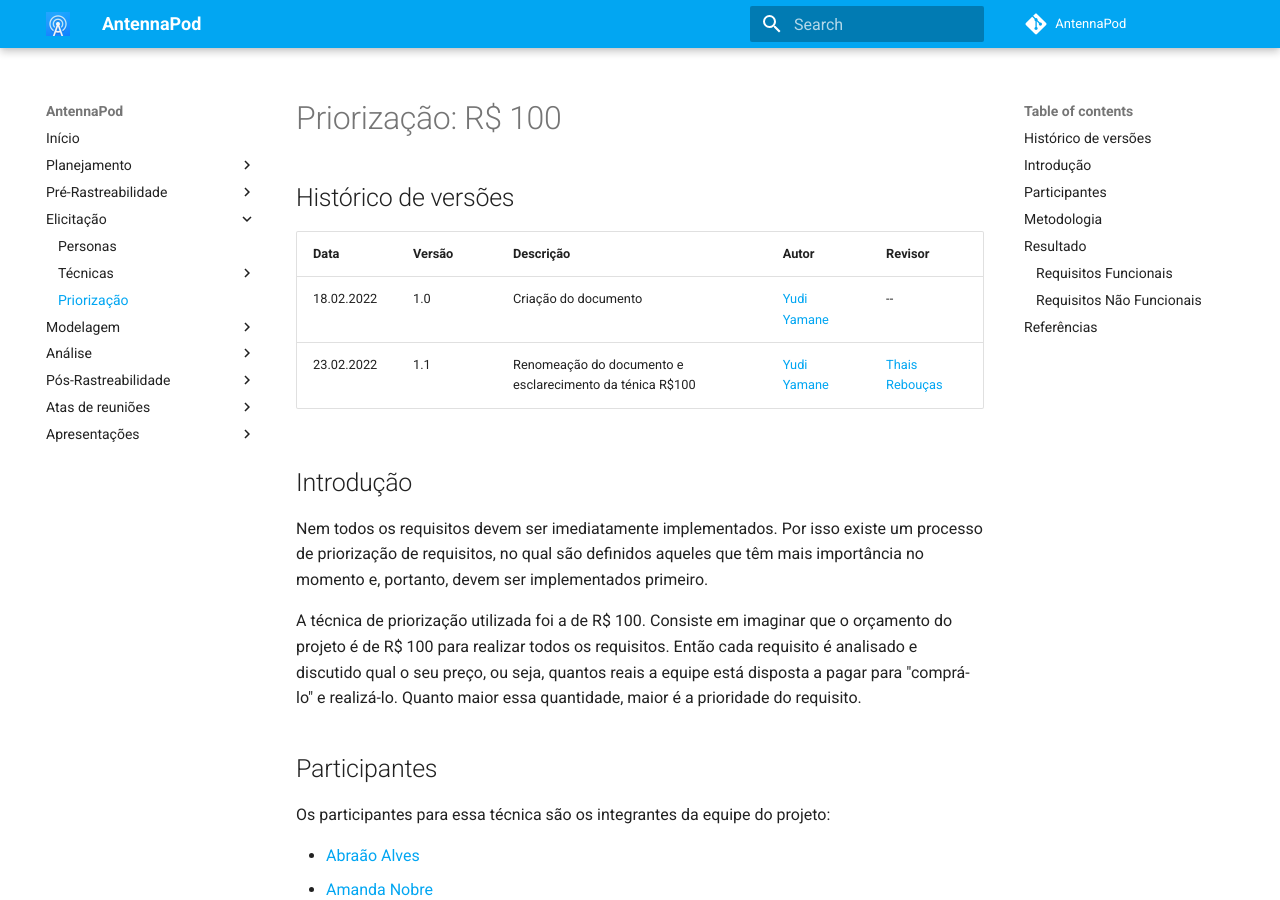
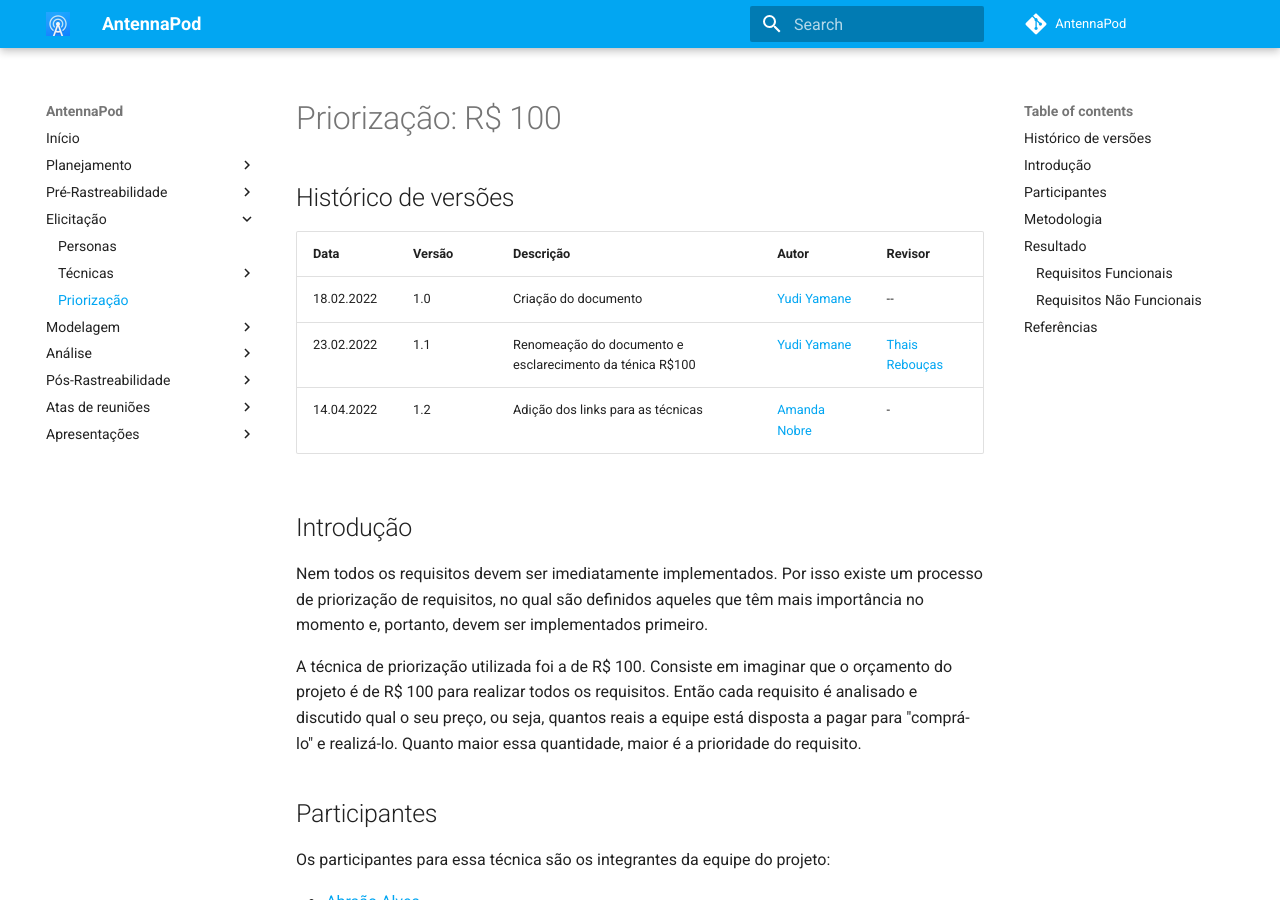
Before and after one commit to Requisitos-de-Software/2021.2-AntennaPod, an MkDocs documentation site: the page built from docs/elicitacao/100reais.md, in a window 1280 px wide and 900 px high. Built offline with MkDocs 1.6.1 and Material for MkDocs 9.7.7, drawn with Linux system fonts in a browser that asks for light colours; comment, search, counter and statistics services are not loaded; some of the changed lines change nothing that is shown.

Commit message:
:repeat:(#98): correcao na priorizacao

```diff
--- a/docs/elicitacao/100reais.md
+++ b/docs/elicitacao/100reais.md
@@ -1,10 +1,11 @@
 # Priorização: R$ 100
 
 ## Histórico de versões
-| Data       | Versão | Descrição                                                | Autor                                       | Revisor            |
-| ---------- | ------ | -------------------------------------------------------- | ------------------------------------------- | ------------------ |
-| 18.02.2022 | 1.0    | Criação do documento                                     | [Yudi Yamane](https://github.com/yudi-azvd) |          --          |
-| 23.02.2022 | 1.1    | Renomeação do documento e esclarecimento da ténica R$100 | [Yudi Yamane](https://github.com/yudi-azvd) | [Thais Rebouças](https://github.com/Thais-ra) |
+| Data       | Versão | Descrição                                                | Autor                                        | Revisor                                       |
+| ---------- | ------ | -------------------------------------------------------- | -------------------------------------------- | --------------------------------------------- |
+| 18.02.2022 | 1.0    | Criação do documento                                     | [Yudi Yamane](https://github.com/yudi-azvd)  | --                                            |
+| 23.02.2022 | 1.1    | Renomeação do documento e esclarecimento da ténica R$100 | [Yudi Yamane](https://github.com/yudi-azvd)  | [Thais Rebouças](https://github.com/Thais-ra) |
+| 14.04.2022 | 1.2    | Adição dos links para as técnicas                        | [Amanda Nobre](https://github.com/AmandaNbr) | -                                             |
 
 ## Introdução
 
@@ -49,65 +50,65 @@
 O resultado da elicitação e priorização pode ser visto na tabela abaixo ordenado
 em ordem descrescente pelo preço do requisito:
 
-| ID   | Descrição                                                                                    | Técnica              | R$   |
-| ---- | -------------------------------------------------------------------------------------------- | -------------------- | ---- |
-| RF37 | O usuário deve ser capaz de reproduzir e pausar episódios de podcasts                        | Brainstorm           | 6,00 |
-| RF26 | O usuário deve ser capaz de assinar um podcast                                               | Brainstorm           | 4,00 |
-| RF61 | O usuário deve ser capaz de, ao reproduzir, avançar um ep e voltar um ep                     | Introspecção         | 4,00 |
-| RF01 | O usuário deve conseguir ouvir um episódio sem precisar se inscrever em seu podcast          | Observação           | 3,00 |
-| RF02 | O usuário deve conseguir baixar um podcast sem precisar se inscrever no mesmo                | Observação           | 3,00 |
-| RF10 | O usuário deve conseguir visualizar suas assinaturas                                         | Análise de Protocolo | 3,00 |
-| RF11 | O usuário deve conseguir visualizar seus downloads                                           | Análise de Protocolo | 3,00 |
-| RF12 | O usuário deve conseguir fazer downloads dos episódios que deseja                            | Análise de Protocolo | 3,00 |
-| RF13 | O usuário deve conseguir visualizar os episódios dos podcasts                                | Análise de Protocolo | 3,00 |
-| RF23 | O usuário deve ser capaz de pesquisar um episódio pelo criador do podcast                    | Brainstorm           | 3,00 |
-| RF24 | O usuário deve ser capaz de pesquisar um podcast pelo título                                 | Brainstorm           | 3,00 |
-| RF29 | O usuário deve ser capaz de visualizar todos os episódios dos podcasts assinados             | Brainstorm           | 3,00 |
-| RF57 | O usuário deve ser capaz de alterar o tema (visual) do aplicativo                            | Introspecção         | 3,00 |
-| RF60 | O usuário deve ser capaz de navegar no app através da barra lateral                          | Introspecção         | 3,00 |
-| RF62 | O usuário deve ser capaz de, ao reproduzir, avançar 10 s e voltar 10 s em um ep              | Introspecção         | 3,00 |
-| RF27 | O usuário deve ser capaz de desassinar um podcast                                            | Brainstorm           | 2,50 |
-| RF03 | O usuário deve conseguir acessar de forma direta e fácil de acessar a página principal       | Observação           | 2,00 |
-| RF16 | O usuário deve conseguir visualizar informações sobre o podcast                              | Análise de Protocolo | 2,00 |
-| RF22 | O usuário deve conseguir visualizar o histórico de reprodução                                | Análise de Protocolo | 2,00 |
-| RF25 | O usuário deve ser capaz de pesquisar um podcast por categoria                               | Brainstorm           | 2,00 |
-| RF28 | O usuário deve ser capaz de receber notificação de novos episódios de podcasts assinados     | Brainstorm           | 2,00 |
-| RF30 | O usuário deve ser capaz de ordenar episódios de podcasts assinados por titulo               | Brainstorm           | 2,00 |
-| RF33 | O usuário deve ser capaz de visualizar todos os novos episódios dos podcasts assinados       | Brainstorm           | 2,00 |
-| RF38 | O usuário deve ser capaz de adicionar um episódio a fila de reprodução                       | Brainstorm           | 2,00 |
-| RF43 | O usuário deve ser capaz de remover um episódio de podcast dos baixados                      | Brainstorm           | 2,00 |
-| RF20 | O usuário deve ser capaz de compartilhar um episodio (Whatsapp, Facebook, Instagram, etc)    | Análise de Protocolo | 1,50 |
-| RF47 | O usuário deve ser capaz de mudar velocidade de reprodução de um episódio                    | Brainstorm           | 1,50 |
-| RF52 | O usuário deve ser capaz de visualizar podcasts recomendados de acordo com o gosto           | Brainstorm           | 1,50 |
-| RF53 | O usuário deve ser capaz de visualizar sugestões dos podcasts mais escutados                 | Brainstorm           | 1,50 |
-| RF58 | O usuário deve ser capaz de visualizar estatísticas de horas de reprodução                   | Introspecção         | 1,50 |
-| RF06 | O usuário deve conseguir pesquisar pelos episódios de cada podcast                           | Análise de Protocolo | 1,00 |
-| RF14 | O usuário deve conseguir importar uma lista de podcast                                       | Análise de Protocolo | 1,00 |
-| RF21 | O usuário deve conseguir alterar a ordem da fila de reprodução                               | Análise de Protocolo | 1,00 |
-| RF31 | O usuário deve ser capaz de ordenar episódios de podcasts assinados por duração              | Brainstorm           | 1,00 |
-| RF32 | O usuário deve ser capaz de ordenar episódios de podcasts assinados por data                 | Brainstorm           | 1,00 |
-| RF34 | O usuário deve ser capaz de retirar a flag de "novo" de um episodio                          | Brainstorm           | 1,00 |
-| RF36 | O usuário deve ser capaz de ser redirecionado para o website do podcast assinado por um link | Brainstorm           | 1,00 |
-| RF39 | O usuário deve ser capaz de remover um episódio da fila de reprodução                        | Brainstorm           | 1,00 |
-| RF48 | O usuário deve ser capaz de favoritar episódios                                              | Brainstorm           | 1,00 |
-| RF50 | O usuário deve ser capaz de visualizar episodios favoritados                                 | Brainstorm           | 1,00 |
-| RF59 | O usuário deve ser capaz de visualizar estatísticas do tamanho dos downloads                 | Introspecção         | 1,00 |
-| RF63 | O usuário deve ser capaz de realizar um backup de dados                                      | Introspecção         | 1,00 |
-| RF07 | O usuário deve conseguir pesquisar podcasts disponíveis no iTunes                            | Análise de Protocolo | 0,50 |
-| RF18 | O usuário deve conseguir renomear o podcast assinado                                         | Análise de Protocolo | 0,50 |
-| RF45 | O usuário deve ser capaz de visualizar logs dos downloads                                    | Brainstorm           | 0,50 |
-| RF49 | O usuário deve ser capaz de desfavoritar episódios                                           | Brainstorm           | 0,50 |
-| RF51 | O usuário deve ser capaz de criar playlist de episódios                                      | Brainstorm           | 0,50 |
-| RF54 | O usuário deve ser capaz de visualizar podcasts por país                                     | Brainstorm           | 0,50 |
-| RF56 | O usuário deve ser capaz de sincronizar o aplicativo com a conta do gpodder.net              | Introspecção         | 0,50 |
+| ID   | Descrição                                                                                    | Técnica                                                                                                         | R$   |
+| ---- | -------------------------------------------------------------------------------------------- | --------------------------------------------------------------------------------------------------------------- | ---- |
+| RF37 | O usuário deve ser capaz de reproduzir e pausar episódios de podcasts                        | [Brainstorm](https://requisitos-de-software.github.io/2021.2-AntennaPod/elicitacao/brainstorm/)                 | 6,00 |
+| RF26 | O usuário deve ser capaz de assinar um podcast                                               | [Brainstorm](https://requisitos-de-software.github.io/2021.2-AntennaPod/elicitacao/brainstorm/)                 | 4,00 |
+| RF61 | O usuário deve ser capaz de, ao reproduzir, avançar um ep e voltar um ep                     | [Introspecção](https://requisitos-de-software.github.io/2021.2-AntennaPod/elicitacao/introspeccao/)             | 4,00 |
+| RF01 | O usuário deve conseguir ouvir um episódio sem precisar se inscrever em seu podcast          | [Observação](https://requisitos-de-software.github.io/2021.2-AntennaPod/elicitacao/observacao/)                 | 3,00 |
+| RF02 | O usuário deve conseguir baixar um podcast sem precisar se inscrever no mesmo                | [Observação](https://requisitos-de-software.github.io/2021.2-AntennaPod/elicitacao/observacao/)                 | 3,00 |
+| RF10 | O usuário deve conseguir visualizar suas assinaturas                                         | [Análise de Protocolo](https://requisitos-de-software.github.io/2021.2-AntennaPod/elicitacao/analiseProtocolo/) | 3,00 |
+| RF11 | O usuário deve conseguir visualizar seus downloads                                           | [Análise de Protocolo](https://requisitos-de-software.github.io/2021.2-AntennaPod/elicitacao/analiseProtocolo/) | 3,00 |
+| RF12 | O usuário deve conseguir fazer downloads dos episódios que deseja                            | [Análise de Protocolo](https://requisitos-de-software.github.io/2021.2-AntennaPod/elicitacao/analiseProtocolo/) | 3,00 |
+| RF13 | O usuário deve conseguir visualizar os episódios dos podcasts                                | [Análise de Protocolo](https://requisitos-de-software.github.io/2021.2-AntennaPod/elicitacao/analiseProtocolo/) | 3,00 |
+| RF23 | O usuário deve ser capaz de pesquisar um episódio pelo criador do podcast                    | [Brainstorm](https://requisitos-de-software.github.io/2021.2-AntennaPod/elicitacao/brainstorm/)                 | 3,00 |
+| RF24 | O usuário deve ser capaz de pesquisar um podcast pelo título                                 | [Brainstorm](https://requisitos-de-software.github.io/2021.2-AntennaPod/elicitacao/brainstorm/)                 | 3,00 |
+| RF29 | O usuário deve ser capaz de visualizar todos os episódios dos podcasts assinados             | [Brainstorm](https://requisitos-de-software.github.io/2021.2-AntennaPod/elicitacao/brainstorm/)                 | 3,00 |
+| RF57 | O usuário deve ser capaz de alterar o tema (visual) do aplicativo                            | [Introspecção](https://requisitos-de-software.github.io/2021.2-AntennaPod/elicitacao/introspeccao/)             | 3,00 |
+| RF60 | O usuário deve ser capaz de navegar no app através da barra lateral                          | [Introspecção](https://requisitos-de-software.github.io/2021.2-AntennaPod/elicitacao/introspeccao/)             | 3,00 |
+| RF62 | O usuário deve ser capaz de, ao reproduzir, avançar 10 s e voltar 10 s em um ep              | [Introspecção](https://requisitos-de-software.github.io/2021.2-AntennaPod/elicitacao/introspeccao/)             | 3,00 |
+| RF27 | O usuário deve ser capaz de desassinar um podcast                                            | [Brainstorm](https://requisitos-de-software.github.io/2021.2-AntennaPod/elicitacao/brainstorm/)                 | 2,50 |
+| RF03 | O usuário deve conseguir acessar de forma direta e fácil de acessar a página principal       | [Observação](https://requisitos-de-software.github.io/2021.2-AntennaPod/elicitacao/observacao/)                 | 2,00 |
+| RF16 | O usuário deve conseguir visualizar informações sobre o podcast                              | [Análise de Protocolo](https://requisitos-de-software.github.io/2021.2-AntennaPod/elicitacao/analiseProtocolo/) | 2,00 |
+| RF22 | O usuário deve conseguir visualizar o histórico de reprodução                                | [Análise de Protocolo](https://requisitos-de-software.github.io/2021.2-AntennaPod/elicitacao/analiseProtocolo/) | 2,00 |
+| RF25 | O usuário deve ser capaz de pesquisar um podcast por categoria                               | [Brainstorm](https://requisitos-de-software.github.io/2021.2-AntennaPod/elicitacao/brainstorm/)                 | 2,00 |
+| RF28 | O usuário deve ser capaz de receber notificação de novos episódios de podcasts assinados     | [Brainstorm](https://requisitos-de-software.github.io/2021.2-AntennaPod/elicitacao/brainstorm/)                 | 2,00 |
+| RF30 | O usuário deve ser capaz de ordenar episódios de podcasts assinados por titulo               | [Brainstorm](https://requisitos-de-software.github.io/2021.2-AntennaPod/elicitacao/brainstorm/)                 | 2,00 |
+| RF33 | O usuário deve ser capaz de visualizar todos os novos episódios dos podcasts assinados       | [Brainstorm](https://requisitos-de-software.github.io/2021.2-AntennaPod/elicitacao/brainstorm/)                 | 2,00 |
+| RF38 | O usuário deve ser capaz de adicionar um episódio a fila de reprodução                       | [Brainstorm](https://requisitos-de-software.github.io/2021.2-AntennaPod/elicitacao/brainstorm/)                 | 2,00 |
+| RF43 | O usuário deve ser capaz de remover um episódio de podcast dos baixados                      | [Brainstorm](https://requisitos-de-software.github.io/2021.2-AntennaPod/elicitacao/brainstorm/)                 | 2,00 |
+| RF20 | O usuário deve ser capaz de compartilhar um episodio (Whatsapp, Facebook, Instagram, etc)    | [Análise de Protocolo](https://requisitos-de-software.github.io/2021.2-AntennaPod/elicitacao/analiseProtocolo/) | 1,50 |
+| RF47 | O usuário deve ser capaz de mudar velocidade de reprodução de um episódio                    | [Brainstorm](https://requisitos-de-software.github.io/2021.2-AntennaPod/elicitacao/brainstorm/)                 | 1,50 |
+| RF52 | O usuário deve ser capaz de visualizar podcasts recomendados de acordo com o gosto           | [Brainstorm](https://requisitos-de-software.github.io/2021.2-AntennaPod/elicitacao/brainstorm/)                 | 1,50 |
+| RF53 | O usuário deve ser capaz de visualizar sugestões dos podcasts mais escutados                 | [Brainstorm](https://requisitos-de-software.github.io/2021.2-AntennaPod/elicitacao/brainstorm/)                 | 1,50 |
+| RF58 | O usuário deve ser capaz de visualizar estatísticas de horas de reprodução                   | [Introspecção](https://requisitos-de-software.github.io/2021.2-AntennaPod/elicitacao/introspeccao/)             | 1,50 |
+| RF06 | O usuário deve conseguir pesquisar pelos episódios de cada podcast                           | [Análise de Protocolo](https://requisitos-de-software.github.io/2021.2-AntennaPod/elicitacao/analiseProtocolo/) | 1,00 |
+| RF14 | O usuário deve conseguir importar uma lista de podcast                                       | [Análise de Protocolo](https://requisitos-de-software.github.io/2021.2-AntennaPod/elicitacao/analiseProtocolo/) | 1,00 |
+| RF21 | O usuário deve conseguir alterar a ordem da fila de reprodução                               | [Análise de Protocolo](https://requisitos-de-software.github.io/2021.2-AntennaPod/elicitacao/analiseProtocolo/) | 1,00 |
+| RF31 | O usuário deve ser capaz de ordenar episódios de podcasts assinados por duração              | [Brainstorm](https://requisitos-de-software.github.io/2021.2-AntennaPod/elicitacao/brainstorm/)                 | 1,00 |
+| RF32 | O usuário deve ser capaz de ordenar episódios de podcasts assinados por data                 | [Brainstorm](https://requisitos-de-software.github.io/2021.2-AntennaPod/elicitacao/brainstorm/)                 | 1,00 |
+| RF34 | O usuário deve ser capaz de retirar a flag de "novo" de um episodio                          | [Brainstorm](https://requisitos-de-software.github.io/2021.2-AntennaPod/elicitacao/brainstorm/)                 | 1,00 |
+| RF36 | O usuário deve ser capaz de ser redirecionado para o website do podcast assinado por um link | [Brainstorm](https://requisitos-de-software.github.io/2021.2-AntennaPod/elicitacao/brainstorm/)                 | 1,00 |
+| RF39 | O usuário deve ser capaz de remover um episódio da fila de reprodução                        | [Brainstorm](https://requisitos-de-software.github.io/2021.2-AntennaPod/elicitacao/brainstorm/)                 | 1,00 |
+| RF48 | O usuário deve ser capaz de favoritar episódios                                              | [Brainstorm](https://requisitos-de-software.github.io/2021.2-AntennaPod/elicitacao/brainstorm/)                 | 1,00 |
+| RF50 | O usuário deve ser capaz de visualizar episodios favoritados                                 | [Brainstorm](https://requisitos-de-software.github.io/2021.2-AntennaPod/elicitacao/brainstorm/)                 | 1,00 |
+| RF59 | O usuário deve ser capaz de visualizar estatísticas do tamanho dos downloads                 | [Introspecção](https://requisitos-de-software.github.io/2021.2-AntennaPod/elicitacao/introspeccao/)             | 1,00 |
+| RF63 | O usuário deve ser capaz de realizar um backup de dados                                      | [Introspecção](https://requisitos-de-software.github.io/2021.2-AntennaPod/elicitacao/introspeccao/)             | 1,00 |
+| RF07 | O usuário deve conseguir pesquisar podcasts disponíveis no iTunes                            | [Análise de Protocolo](https://requisitos-de-software.github.io/2021.2-AntennaPod/elicitacao/analiseProtocolo/) | 0,50 |
+| RF18 | O usuário deve conseguir renomear o podcast assinado                                         | [Análise de Protocolo](https://requisitos-de-software.github.io/2021.2-AntennaPod/elicitacao/analiseProtocolo/) | 0,50 |
+| RF45 | O usuário deve ser capaz de visualizar logs dos downloads                                    | [Brainstorm](https://requisitos-de-software.github.io/2021.2-AntennaPod/elicitacao/brainstorm/)                 | 0,50 |
+| RF49 | O usuário deve ser capaz de desfavoritar episódios                                           | [Brainstorm](https://requisitos-de-software.github.io/2021.2-AntennaPod/elicitacao/brainstorm/)                 | 0,50 |
+| RF51 | O usuário deve ser capaz de criar playlist de episódios                                      | [Brainstorm](https://requisitos-de-software.github.io/2021.2-AntennaPod/elicitacao/brainstorm/)                 | 0,50 |
+| RF54 | O usuário deve ser capaz de visualizar podcasts por país                                     | [Brainstorm](https://requisitos-de-software.github.io/2021.2-AntennaPod/elicitacao/brainstorm/)                 | 0,50 |
+| RF56 | O usuário deve ser capaz de sincronizar o aplicativo com a conta do gpodder.net              | [Introspecção](https://requisitos-de-software.github.io/2021.2-AntennaPod/elicitacao/introspeccao/)             | 0,50 |
 
 ### Requisitos Não Funcionais
 
-| ID    | Descrição                                               | Técnica    | R$   |
-| ----- | ------------------------------------------------------- | ---------- | ---- |
-| RNF01 | O aplicativo não requer cadastro                        | Brainstorm | 3,00 |
-| RNF02 | O aplicativo deve ser intuitivo                         | Brainstorm | 2,00 |
-| RNF03 | O aplicativo deverá rodar em qualquer plataforma mobile | Brainstorm | 1,50 |
+| ID    | Descrição                                               | Técnica                                                                                         | R$   |
+| ----- | ------------------------------------------------------- | ----------------------------------------------------------------------------------------------- | ---- |
+| RNF01 | O aplicativo não requer cadastro                        | [Brainstorm](https://requisitos-de-software.github.io/2021.2-AntennaPod/elicitacao/brainstorm/) | 3,00 |
+| RNF02 | O aplicativo deve ser intuitivo                         | [Brainstorm](https://requisitos-de-software.github.io/2021.2-AntennaPod/elicitacao/brainstorm/) | 2,00 |
+| RNF03 | O aplicativo deverá rodar em qualquer plataforma mobile | [Brainstorm](https://requisitos-de-software.github.io/2021.2-AntennaPod/elicitacao/brainstorm/) | 1,50 |
 
 ## Referências
 
```
